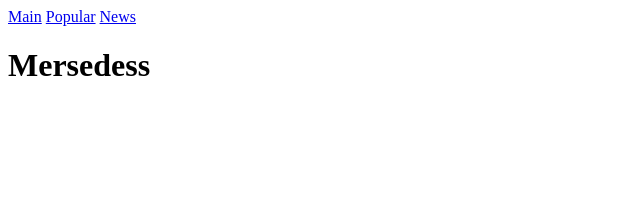
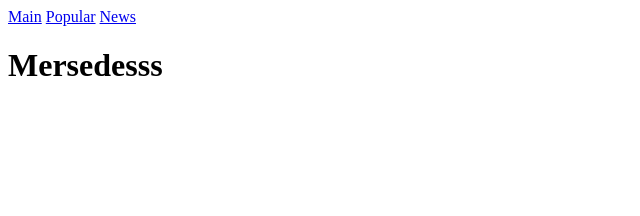
Before and after one commit to Jorjeee3/mercedes, a plain HTML site: page index.html in a window 1280 px wide. Shown: the top 216 px of the page, 0-640 px from the left. Drawn offline with Linux system fonts and the light colour scheme.

Commit message:
add the end
add the end

```diff
--- a/index.html
+++ b/index.html
@@ -16,7 +16,7 @@
 		</nav>
 	</header>
 	<main>
-		<h1>Mersedess</h1>
+		<h1>Mersedesss</h1>
 		<article>
 			<img src="/img/e-class.png" alt="e-class">
 			<h2>E-class</h2>
```
